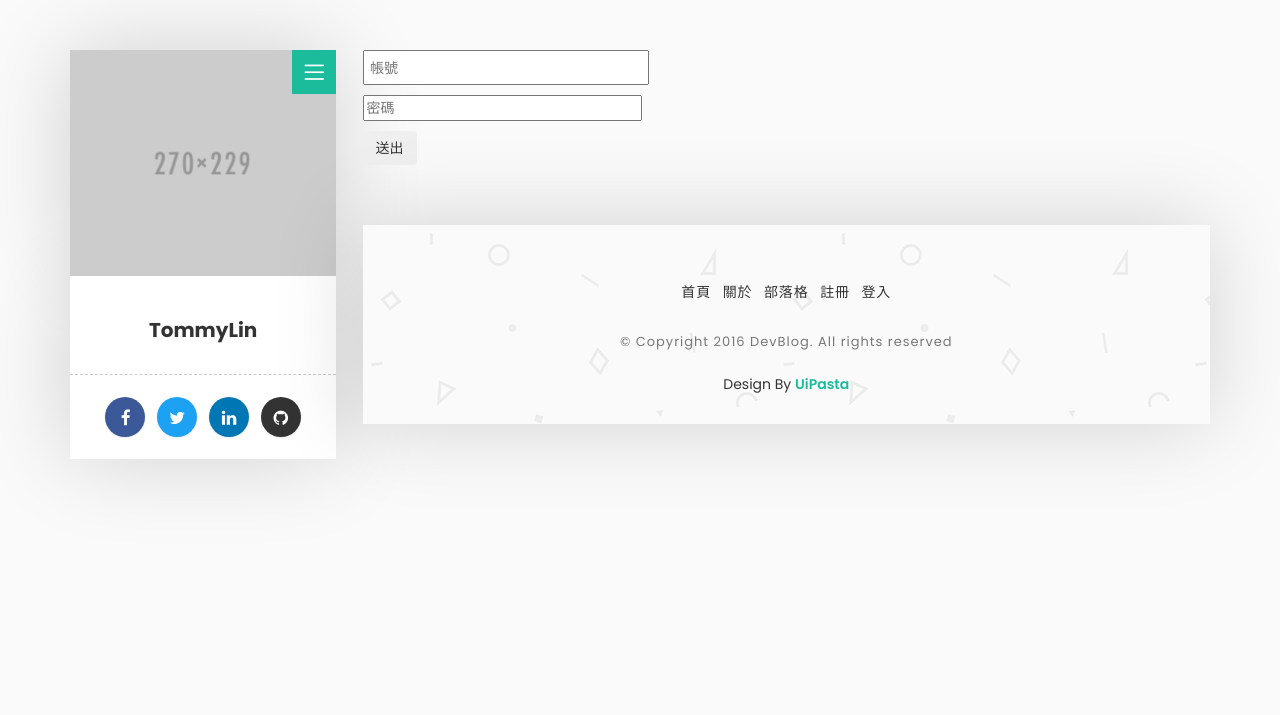
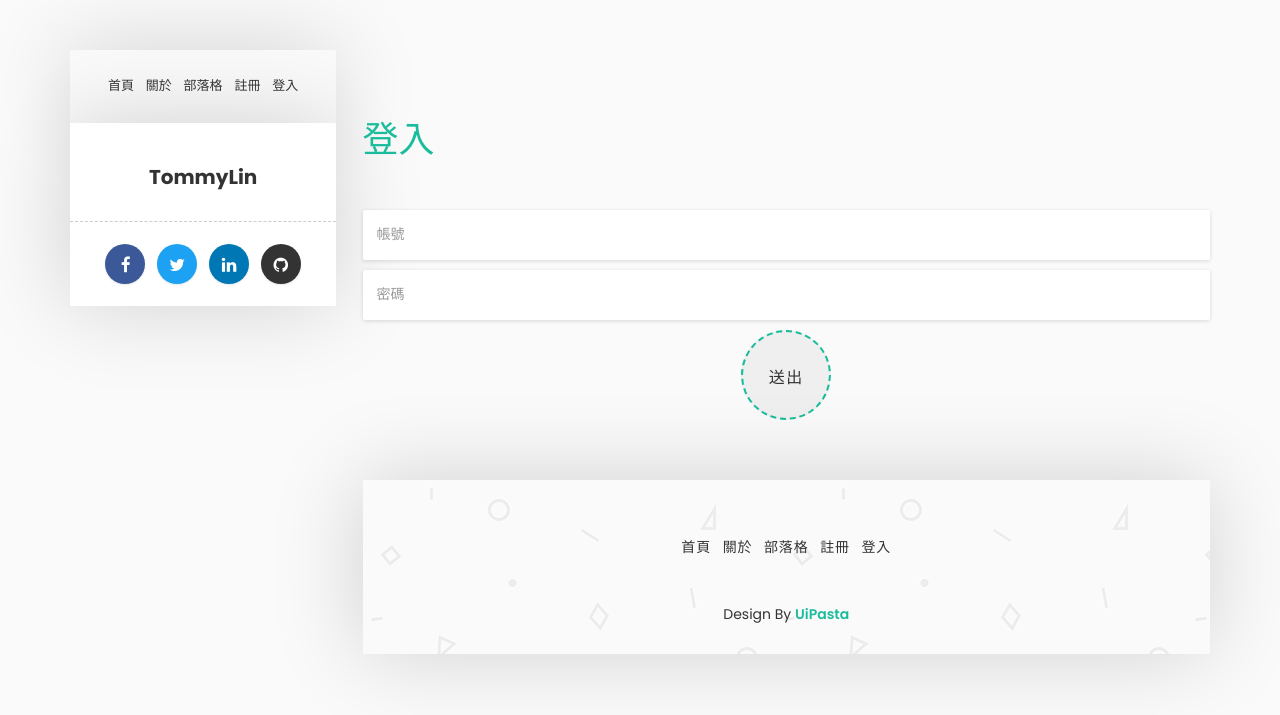
Before and after one commit to coquina/myblog, a Django app: a page that uses main/templates/main/Base.html in a window 1280 px wide. Shown: the top 715 px of the page. Run offline with Django 3.2, Linux system fonts and the light colour scheme; some libraries are stand-ins or nearby versions.

Commit message:
css login page

```diff
--- a/account/templates/account/login.html
+++ b/account/templates/account/login.html
@@ -1,15 +1,20 @@
 {% extends 'main/Base.html' %}
 {% block heading %}登入{% endblock %}
 {% block content %}
+    <div class="post-title margin-top-70">
+        <h1> <span class="main-color">登入</span></h1>
+    </div>
+<br><br>
+
 
     <form method="post" action="{% url 'account:login' %}">
     {% csrf_token %}
-    <p><input type="text" name="username" placeholder="帳號"></p>
+    <p><input type="text" name="username" class="form-control" placeholder="帳號"></p>
     {% if nextURL %}
-        <input type="hidden" name="nextURL" value="{{ nextURL }}">
+        <input type="hidden" name="nextURL"  value="{{ nextURL }}">
     {% endif %}
-    <p><input type="password" name="password" placeholder="密碼"></p>
-    <p><input class="btn" type="submit" value="送出"></p>
+    <p><input type="password" name="password" class="form-control" placeholder="密碼"></p>
+    <p><input  class="load-more-button" type="submit" value="送出"></p>
     </form>
 {% endblock %}
 
--- a/article/static/article/css/style.css
+++ b/article/static/article/css/style.css
@@ -1820,6 +1820,31 @@ blockquote {
     font-size:0.8em;
     color: gray;
 }
-input[type=text]{
-    padding: 0.4em;
-}
+/*input[type=text]{*/
+    /*padding: 0.4em;*/
+/*}*/
+
+
+ .searchbar {
+    width: 13px;
+    box-sizing: border-box;
+    border:0;
+    outline: none;
+    font-size: 16px;
+    background-color: white;
+    background-image: url('https://www.w3schools.com/howto/searchicon.png');
+    background-position: 10px 10px;
+    background-repeat: no-repeat;
+    padding: 12px 20px 12px 40px;
+    -webkit-transition: width 0.4s ease-in-out;
+    transition: width 0.4s ease-in-out;
+    float:left;
+}
+
+.searchbar:focus {
+    width: 300px;
+    border-top: 0;
+    border-right:0;
+    border-left:0;
+    border-bottom: 1px solid #ddd;
+}
--- a/main/templates/main/Base.html
+++ b/main/templates/main/Base.html
@@ -18,6 +18,7 @@
 
     <title>TommyBlog</title>
 
+  <link href="//maxcdn.bootstrapcdn.com/bootstrap/3.3.0/css/bootstrap.min.css" rel="stylesheet" id="bootstrap-css">
     <!-- Favicon -->
     <link rel="shortcut icon" href="{%static 'main/images/favicon/favicon.ico'  %}">
     <link rel="apple-touch-icon" sizes="144x144" type="image/x-icon" href="{% static 'main/images/favicon/apple-touch-icon.png' %}">
--- a/main/templates/main/LeftSidebar.html
+++ b/main/templates/main/LeftSidebar.html
@@ -4,9 +4,9 @@
     <div class="about-fixed">
 
         <div class="my-pic">
-            <img src="{% static 'main/images/pic/my-pic.png' %}" alt="">
-            <a href="javascript:void(0)" class="collapsed" data-target="#menu" data-toggle="collapse"><i class="icon-menu menu"></i></a>
-            <div id="menu" class="collapse">
+{#            <img src="{% static 'main/images/pic/my-pic.png' %}" alt="">#}
+{#            <a href="javascript:void(0)" class="collapsed" data-target="#menu" data-toggle="collapse"><i class="icon-menu menu"></i></a>#}
+            <div id="menu" >
                 <ul class="menu-link">
                     <li><a  href="{% url 'main:main'%}">首頁</a></li>
                     <li><a  href="{% url 'main:about' %}">關於</a></li>
--- a/main/templates/main/footer.html
+++ b/main/templates/main/footer.html
@@ -13,7 +13,7 @@
               {% endif %}
           </ul>
 
-          <p>© Copyright 2016 DevBlog. All rights reserved</p>
+{#          <p>© Copyright 2016 DevBlog. All rights reserved</p>#}
 
 
           <!-- UiPasta Credit Start -->
```
Also changed, not shown: article/templates/article/article.html (+7 -6 lines), main/templates/main/about.html (+0 -25 lines).
